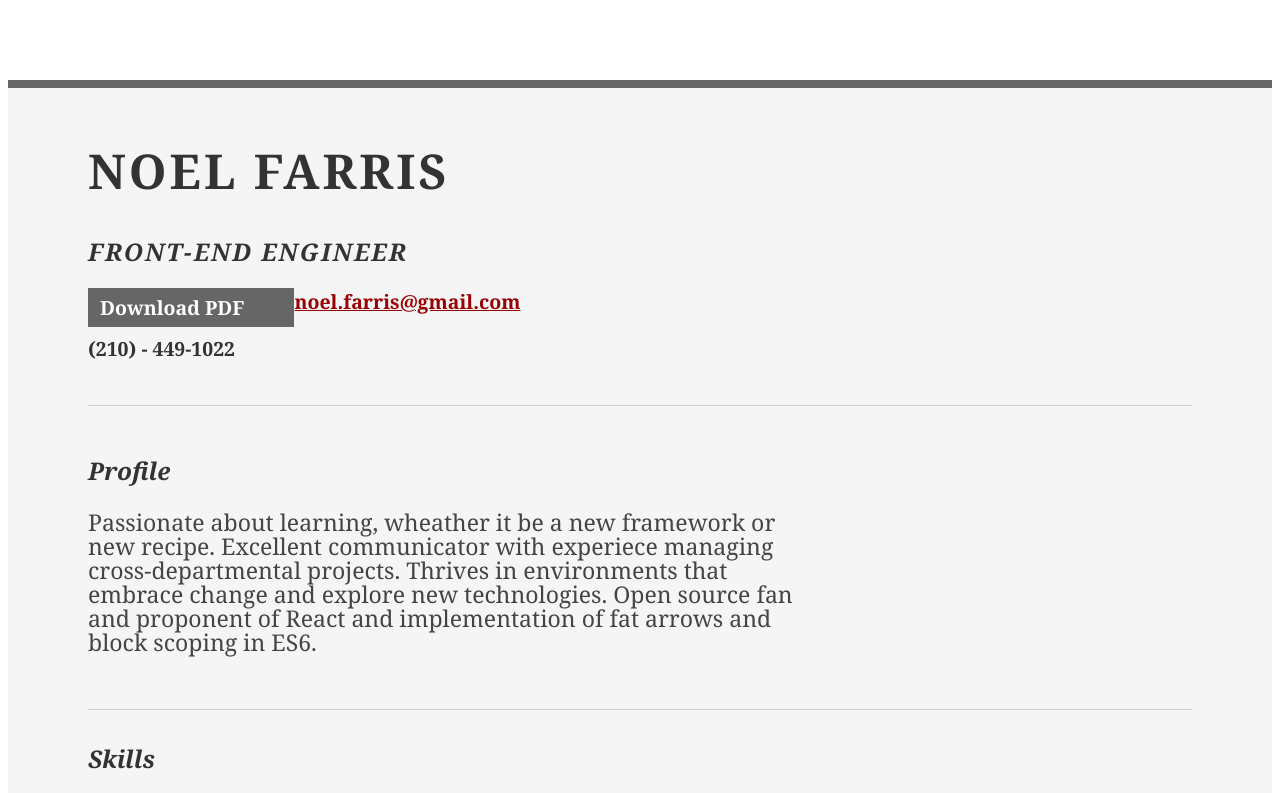
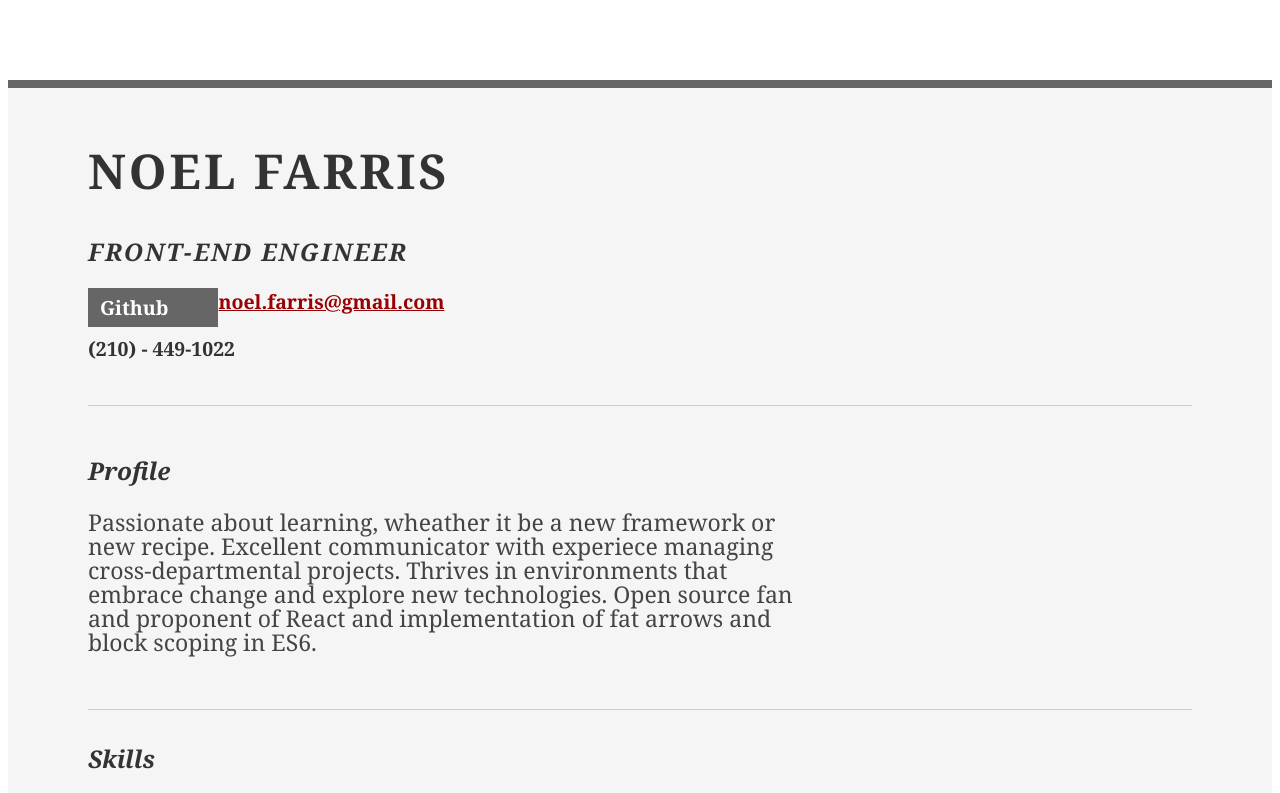
Before and after one commit to noelfarris/portfolio, a plain HTML site: page Resume/index.html in a window 1280 px wide. Shown: the top 793 px of the page. Drawn offline with Linux system fonts and the light colour scheme; a small style sheet from the web is missing.

Commit message:
added github link

```diff
--- a/Resume/index.html
+++ b/Resume/index.html
@@ -26,7 +26,7 @@
 
 				<div class="yui-u">
 					<div class="contact-info">
-						<h3><a id="pdf" href="#">Download PDF</a></h3>
+						<h3><a id="pdf" href="https://github.com/noelfarris">Github</a></h3>
 						<h3><a href="mailto:name@yourdomain.com">noel.farris@gmail.com</a></h3>
 						<h3>(210) - 449-1022</h3>
 					</div><!--// .contact-info -->
```
